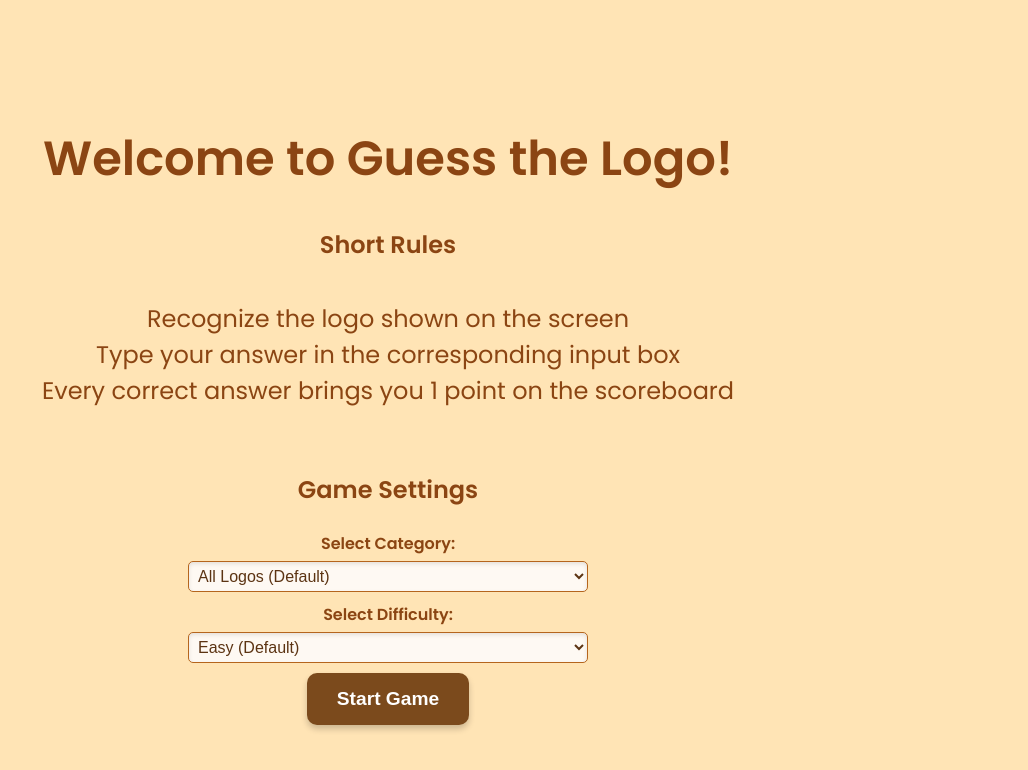
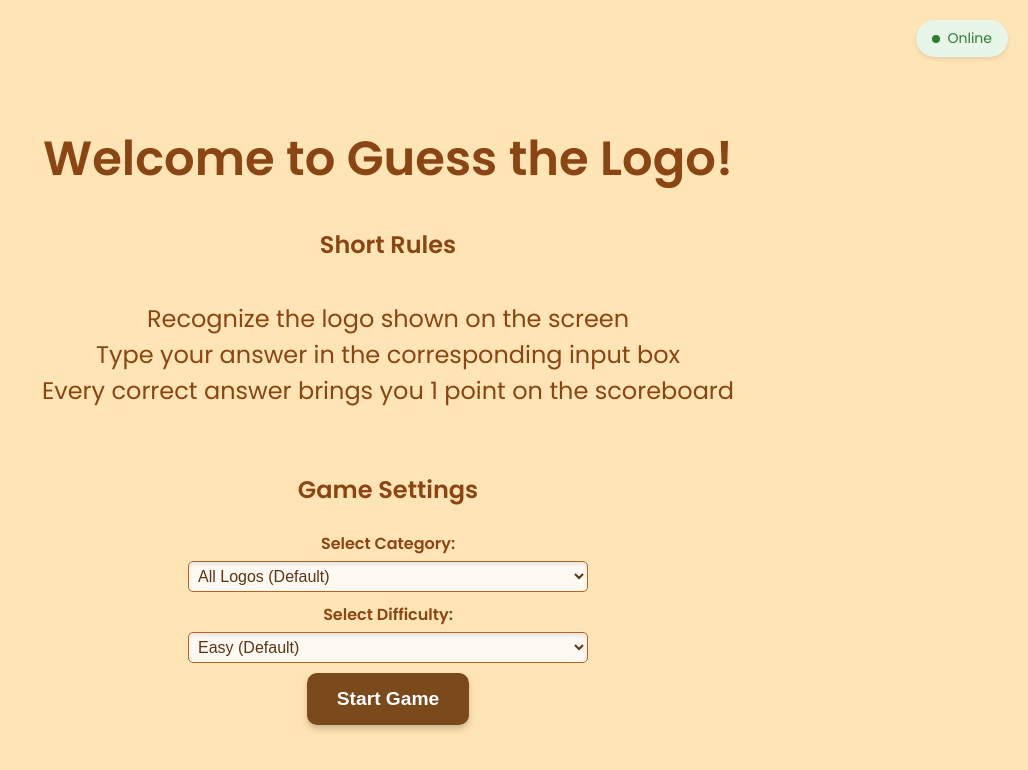
Before and after one commit to GengiuRobert/GuessTheLogo-Angular, an Angular app in the folder guessthelogo/: page /GuessTheLogo-Angular/home in a window 1280 px wide. Shown: the top 770 px of the page, without its empty margins (252-1280 px from the left). Built offline with nearby package versions, Linux system fonts and the light colour scheme.

Commit message:
online / offline status // cache the images to play offline

```diff
--- a/guessthelogo/ngsw-config.json
+++ b/guessthelogo/ngsw-config.json
@@ -18,11 +18,12 @@
     },
     {
       "name": "assets",
-      "installMode": "lazy",
+      "installMode": "prefetch",
       "updateMode": "prefetch",
       "resources": {
         "files": [
-          "/GuessTheLogo-Angular/**/*.(svg|cur|jpg|jpeg|png|apng|webp|avif|gif|otf|ttf|woff|woff2)"
+          "/GuessTheLogo-Angular/assets/**/*",
+          "/GuessTheLogo-Angular/public/**/*"
         ]
       }
     }
--- a/guessthelogo/src/app/home/home.component.css
+++ b/guessthelogo/src/app/home/home.component.css
@@ -95,3 +95,41 @@ li {
     border-color: #8b4513;
     outline: none;
 }
+
+.connection-status {
+    position: fixed;
+    top: 20px;
+    right: 20px;
+    padding: 8px 16px;
+    border-radius: 20px;
+    display: flex;
+    align-items: center;
+    gap: 8px;
+    font-size: 14px;
+    font-weight: 500;
+    box-shadow: 0 2px 4px rgba(0, 0, 0, 0.1);
+}
+
+.status-dot {
+    width: 8px;
+    height: 8px;
+    border-radius: 50%;
+}
+
+.online {
+    background-color: #e8f5e9;
+    color: #2e7d32;
+}
+
+.online .status-dot {
+    background-color: #2e7d32;
+}
+
+.offline {
+    background-color: #ffebee;
+    color: #c62828;
+}
+
+.offline .status-dot {
+    background-color: #c62828;
+}
--- a/guessthelogo/src/app/home/home.component.html
+++ b/guessthelogo/src/app/home/home.component.html
@@ -1,4 +1,9 @@
 <div class="home-container">
+    <div class="connection-status" [class.online]="isOnline()" [class.offline]="!isOnline()">
+        <span class="status-dot"></span>
+        {{ isOnline() ? 'Online' : 'Offline' }}
+    </div>
+
     <h1>Welcome to Guess the Logo!</h1>
     <h2>Short Rules</h2>
     <ul>
--- a/guessthelogo/src/app/home/home.component.ts
+++ b/guessthelogo/src/app/home/home.component.ts
@@ -1,25 +1,41 @@
-import { Component, signal } from '@angular/core';
+import { Component, signal, OnInit, OnDestroy } from '@angular/core';
 import { FormsModule } from '@angular/forms';
 import { Router } from '@angular/router';
+import { CommonModule } from '@angular/common';
 
 import { HomeService } from '../../services/home.service';
 
 @Component({
   selector: 'app-home',
-  imports: [FormsModule],
+  imports: [FormsModule, CommonModule],
   templateUrl: './home.component.html',
   styleUrl: './home.component.css'
 })
-export class HomeComponent {
+export class HomeComponent implements OnInit, OnDestroy {
   public difficulty = signal<number>(1);
   public category = signal<string>('default');
+  public isOnline = signal<boolean>(navigator.onLine);
 
   constructor(private homeService: HomeService, private router: Router) {
+    window.addEventListener('online', this.updateOnlineStatus.bind(this));
+    window.addEventListener('offline', this.updateOnlineStatus.bind(this));
+  }
+
+  ngOnInit() {
+    this.updateOnlineStatus();
+  }
+
+  ngOnDestroy() {
+    window.removeEventListener('online', this.updateOnlineStatus.bind(this));
+    window.removeEventListener('offline', this.updateOnlineStatus.bind(this));
+  }
+
+  private updateOnlineStatus() {
+    this.isOnline.set(navigator.onLine);
   }
 
   onSubmit() {
     this.homeService.updateSettings(this.category(), Number(this.difficulty()));
     this.router.navigate(['/logolevel']);
   }
-
 }
```
